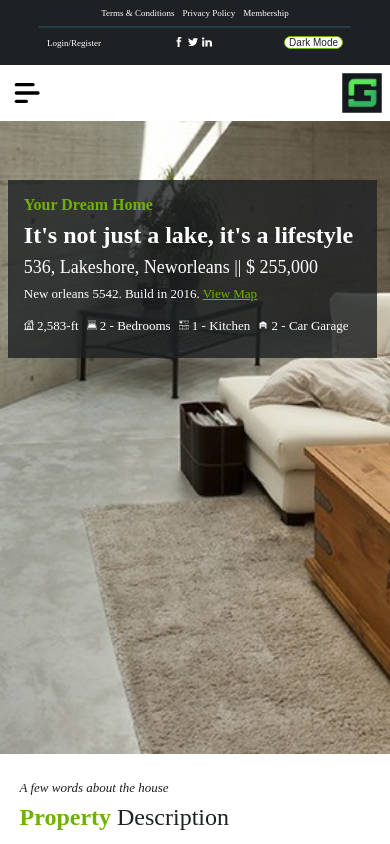
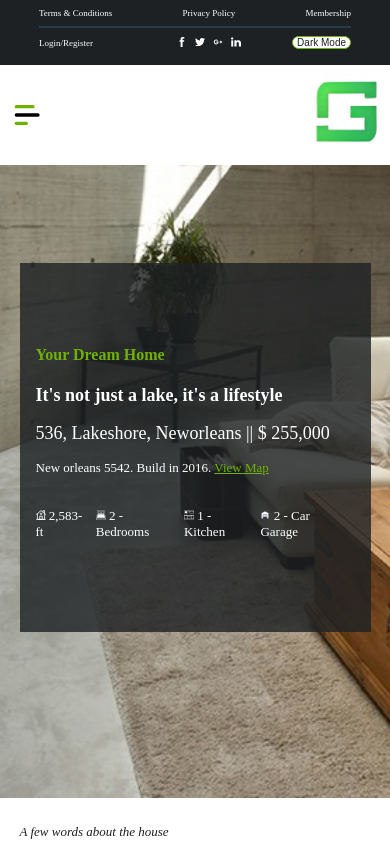
Before and after one commit to Draxeytina/genesis-africa-block, an Angular app: page /home in a window 390 px wide. Shown: the top 844 px of the page. Built offline with nearby package versions, Linux system fonts and the light colour scheme.

Commit message:
Update styling

```diff
--- a/src/app/about-us/about-us.component.scss
+++ b/src/app/about-us/about-us.component.scss
@@ -230,5 +230,9 @@
   #about-us-details {
     grid-template-columns: 1fr;
     grid-template-rows: 1fr 1fr;
+
+    .details-2 {
+      padding: 10px;
+    }
   }
 }
--- a/src/app/app.component.html
+++ b/src/app/app.component.html
@@ -285,6 +285,29 @@
             id="Layer_1"
             xmlns="http://www.w3.org/2000/svg"
             xmlns:xlink="http://www.w3.org/1999/xlink"
+            viewBox="0 0 24 24"
+            xml:space="preserve"
+          >
+            <style type="text/css">
+              .st01 {
+                fill: none;
+              }
+            </style>
+            <path
+              d="M7.8,17.9c-3.2,0-5.9-2.6-5.9-5.9s2.6-5.9,5.9-5.9c1.5,0,2.9,0.6,4,1.5l-1.7,1.7C9.4,8.8,8.6,8.5,7.8,8.5
+              c-2,0-3.5,1.6-3.5,3.5s1.6,3.5,3.5,3.5c1.6,0,2.8-1,3.2-2.3H7.8V11h5.5C13.8,13.3,12.7,17.9,7.8,17.9z M19.9,13v2.1h-2.1V13h-2.1v-2
+              h2.1V8.9h2.1V11H22v2H19.9z"
+            />
+            <rect class="st01" width="24" height="24" />
+          </svg>
+        </li>
+        <li>
+          <svg
+            fill="#000000"
+            version="1.1"
+            id="Layer_1"
+            xmlns="http://www.w3.org/2000/svg"
+            xmlns:xlink="http://www.w3.org/1999/xlink"
             viewBox="-271 283.9 256 235.1"
             xml:space="preserve"
           >
@@ -322,24 +345,24 @@
     >
       <path
         d="M5 12H18"
-        stroke="#000000"
+        stroke="#000"
         stroke-width="2"
         stroke-linecap="round"
       />
       <path
         d="M5 17H11"
-        stroke="#000000"
+        stroke="#70b202"
         stroke-width="2"
         stroke-linecap="round"
       />
       <path
         d="M5 7H15"
-        stroke="#000000"
+        stroke="#70b202"
         stroke-width="2"
         stroke-linecap="round"
       />
     </svg>
-    <img src="../assets/logo.svg" alt="Genesis Block Logo" />
+    <div class="img"></div>
   </div>
   <ul class="close" id="mobile-menu-list" (click)="toggleMenu()">
     <li>
--- a/src/app/app.component.scss
+++ b/src/app/app.component.scss
@@ -219,7 +219,7 @@
         display: flex;
         column-gap: $padding;
         align-items: center;
-        justify-content: center;
+        justify-content: space-between;
         border-bottom: 2px solid $theme-color2;
 
         li {
@@ -233,7 +233,7 @@
         justify-content: space-between;
         column-gap: $padding;
         align-items: center;
-        padding: $padding;
+        padding: $padding 0;
 
         li {
           color: var(--top-nav-txt);
@@ -241,8 +241,8 @@
 
         .icons {
           display: flex;
-          padding-left: $padding;
-          column-gap: calc($padding / 2);
+          padding-left: calc(5 * $padding);
+          column-gap: $padding;
 
           li {
             color: var(--top-nav-txt);
@@ -275,19 +275,28 @@
         }
       }
 
-      img {
-        padding: $padding;
+      .img {
+        background-image: var(--logo);
+        background-repeat: no-repeat;
+        background-size: cover;
+        padding: 22px 41px;
         height: 40px;
+        margin: 8px;
       }
     }
 
     .mobile-menu-list {
       display: block;
+      z-index: 1001;
+      position: sticky;
       background-color: $theme-color1;
-      width: 100%;
+      width: 80%;
+      border-radius: 0 10px;
       height: 90vh;
       justify-content: center;
       align-items: center;
+      padding: 16px 0;
+      box-shadow: 30px 20px 20px 20px #9ac567;
 
       li {
         display: flex;
@@ -295,10 +304,16 @@
         color: var(--btn-text-color);
         padding: $padding;
 
+        &:hover {
+          scale: 1.2;
+          border-bottom: 1px dotted $theme-color2;
+        }
+
         a:hover {
           background-color: lighten($color: $theme-color1, $amount: 0.5);
         }
       }
+
     }
   }
 }
--- a/src/app/home/home.component.scss
+++ b/src/app/home/home.component.scss
@@ -333,12 +333,38 @@
 
 @media (max-width: 480px) {
   #main-info {
-    margin-left: 2%;
+    display: flex;
+    height: 40vh;
+    margin: 25% 5%;
+    flex-direction: column;
+    justify-content: center;
+    row-gap: 16px;
+
+    .top-main {
+      display: flex;
+      flex-direction: column;
+      row-gap: 8px;
+      .large {
+
+        strong {
+          font-size: large;
+        }
+      }
+    }
   }
 
   #home-description {
     grid-template-columns: 1fr;
     padding: 0 5vw;
+
+    .description-1 {
+
+      .description-docs {
+        display: flex;
+        justify-content: center;
+        padding: 16px;
+      }
+    }
   }
 
   #home-details {
@@ -352,6 +378,7 @@
 
     #about-us-heading {
       width: 25%;
+      font-size: medium;
     }
   }
 
```
